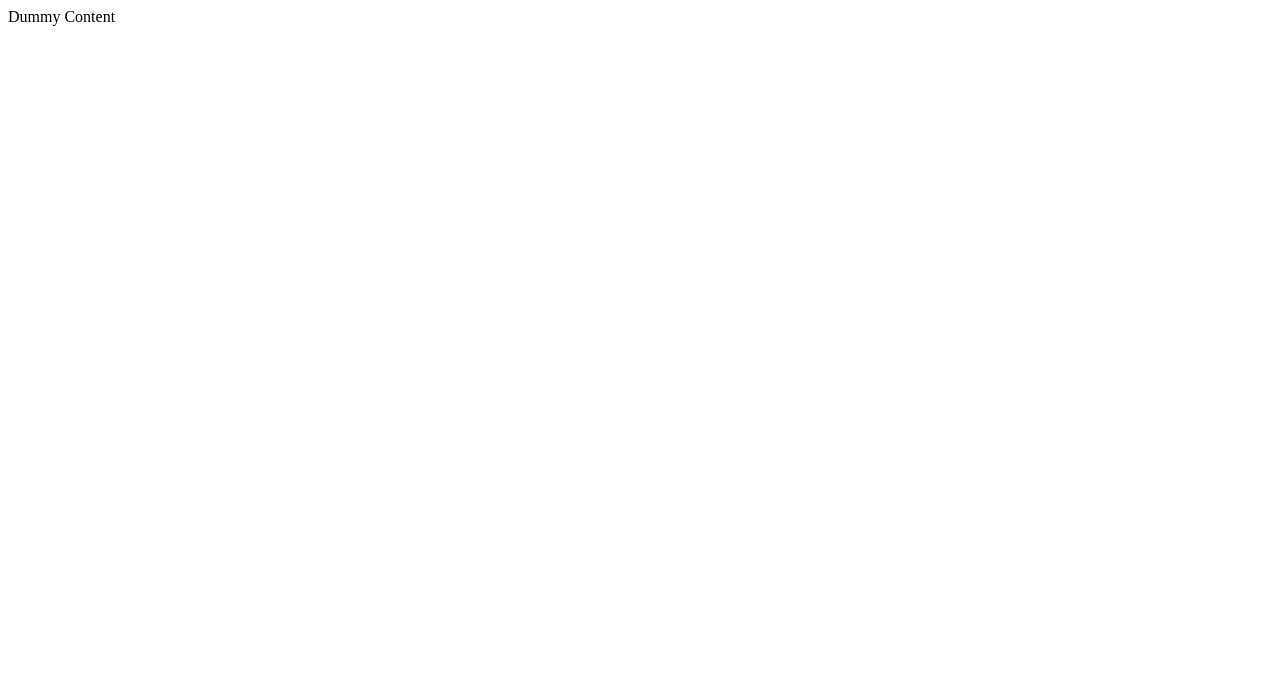
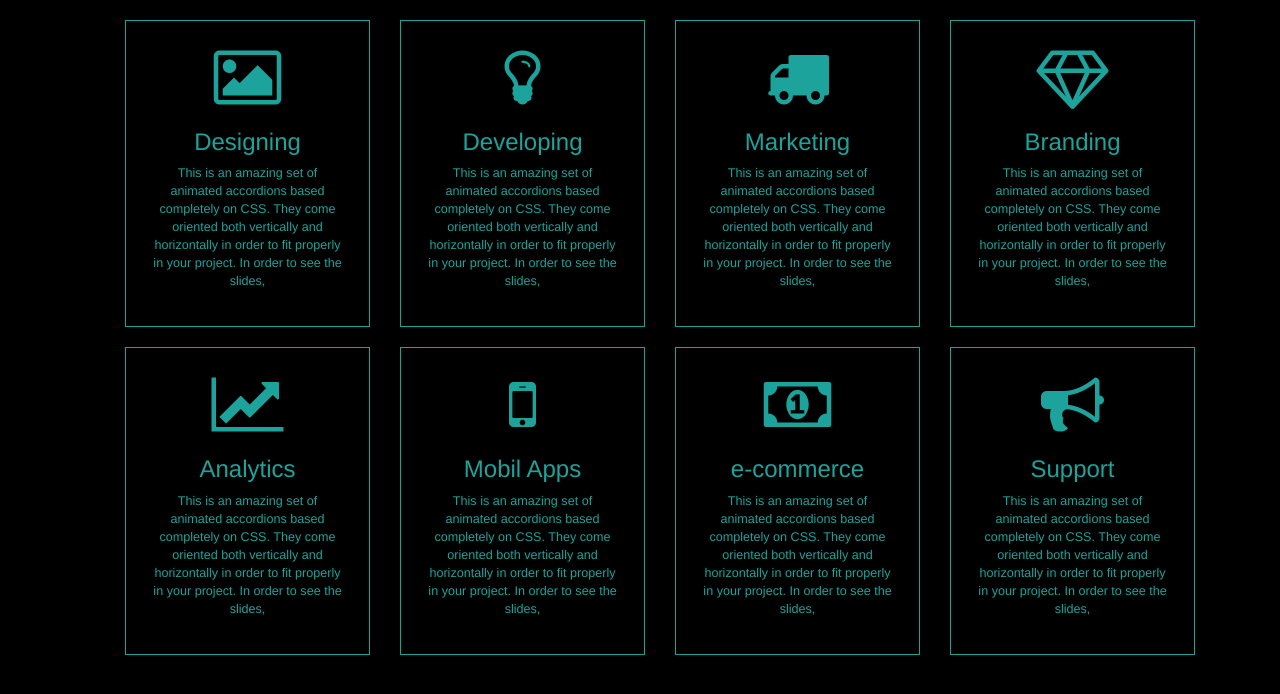
Before and after one commit to rajeevshukla/rajeevshukla.github.io, a plain HTML site: page index.html in a window 1280 px wide. Drawn offline with nearby package versions, Linux system fonts and the light colour scheme; files that its build step writes are made by us from their sources.

Commit message:
Adding website

```diff
--- a/index.html
+++ b/index.html
@@ -1,9 +1,143 @@
-<DockType html5!>
-<html>
+<link href="//maxcdn.bootstrapcdn.com/bootstrap/4.0.0/css/bootstrap.min.css" rel="stylesheet" id="bootstrap-css">
+<script src="//maxcdn.bootstrapcdn.com/bootstrap/4.0.0/js/bootstrap.min.js"></script>
+<script src="//cdnjs.cloudflare.com/ajax/libs/jquery/3.2.1/jquery.min.js"></script>
+<!------ Include the above in your HEAD tag ---------->
+
+<!DOCTYPE html>
+<html lang="en" >
+
 <head>
-<title>Rajeev Shukla' github page</title>
+  <meta charset="UTF-8">
+  <title>Welcome to Rajeev's github website</title>
+  <link rel="stylesheet" href="css/style.css">
+  <!-- Latest compiled and minified CSS -->
+<link rel="stylesheet" href="https://maxcdn.bootstrapcdn.com/bootstrap/3.3.7/css/bootstrap.min.css">
+<!-- jQuery library -->
+<script src="https://ajax.googleapis.com/ajax/libs/jquery/3.3.1/jquery.min.js"></script>
+<!-- Latest compiled JavaScript -->
+<script src="https://maxcdn.bootstrapcdn.com/bootstrap/3.3.7/js/bootstrap.min.js"></script>
+<!-- Font Awesome -->
+<link rel="stylesheet" href="https://maxcdn.bootstrapcdn.com/font-awesome/4.7.0/css/font-awesome.min.css">
+	<link rel="stylesheet" href="css/style.css">
+
+
 </head>
+
 <body>
-Dummy Content
+<div class="container">
+	<div class="row">
+	<ul>
+		<div class="col-lg-3 col-md-3 col-sm-12 col-xs-12 Services-tab  item">
+			<div class="folded-corner service_tab_1">
+				<div class="text">
+					<i class="fa fa-image fa-5x fa-icon-image"></i>
+						<p class="item-title">
+								<h3> Designing</h3>
+							</p><!-- /.item-title -->
+					<p>
+						This is an amazing set of animated accordions based completely on CSS. They come oriented both vertically and horizontally in order to fit properly in your project. In order to see the slides,
+					</p>
+				</div>
+			</div>
+	    </div>
+		<div class="col-lg-3 col-md-3 col-sm-12 col-xs-12 Services-tab item">
+			<div class="folded-corner service_tab_1">
+				<div class="text">
+					<i class="fa fa-lightbulb-o fa-5x fa-icon-image" ></i>
+						<p class="item-title">
+							<h3> Developing</h3>
+						</p><!-- /.item-title -->
+						<p>
+							This is an amazing set of animated accordions based completely on CSS. They come oriented both vertically and horizontally in order to fit properly in your project. In order to see the slides,
+					</p>
+				</div>
+			</div>
+		</div>
+		<div class="col-lg-3 col-md-3 col-sm-12 col-xs-12 Services-tab item">
+			<div class="folded-corner service_tab_1">
+				<div class="text">
+					<i class="fa fa-truck fa-5x fa-icon-image"></i>
+						<p class="item-title">
+							<h3> Marketing</h3>
+						</p><!-- /.item-title -->
+					<p>
+						This is an amazing set of animated accordions based completely on CSS. They come oriented both vertically and horizontally in order to fit properly in your project. In order to see the slides,
+					</p>
+				</div>
+			</div>
+		</div>
+		<div class="col-lg-3 col-md-3 col-sm-12 col-xs-12 Services-tab item">
+			<div class="folded-corner service_tab_1">
+				<div class="text">
+					<i class="fa fa-diamond fa-5x fa-icon-image"></i>
+						<p class="item-title">
+							<h3> Branding</h3>
+						</p><!-- /.item-title -->
+					<p>
+						This is an amazing set of animated accordions based completely on CSS. They come oriented both vertically and horizontally in order to fit properly in your project. In order to see the slides,
+					</p>
+				</div>
+			</div>
+		</div>
+		<div class="col-lg-3 col-md-3 col-sm-12 col-xs-12 Services-tab item">
+			<div class="folded-corner service_tab_1">
+			<div class="text">
+				<i class="fa fa-line-chart fa-5x fa-icon-image"></i>
+					<p class="item-title">
+						<h3>Analytics</h3>
+					</p><!-- /.item-title -->
+					<p>
+						This is an amazing set of animated accordions based completely on CSS. They come oriented both vertically and horizontally in order to fit properly in your project. In order to see the slides,
+					</p>
+				</div>
+			</div>
+		</div>
+		<div class="col-lg-3 col-md-3 col-sm-12 col-xs-12 Services-tab item">
+			<div class="folded-corner service_tab_1">
+				<div class="text">
+					<i class="fa fa-mobile fa-5x fa-icon-image"></i>
+						<p class="item-title">
+							<h3>Mobil Apps</h3>
+						</p><!-- /.item-title -->
+					<p>
+						This is an amazing set of animated accordions based completely on CSS. They come oriented both vertically and horizontally in order to fit properly in your project. In order to see the slides,
+					</p>
+				</div>
+			</div>
+		</div>
+		<div class="col-lg-3 col-md-3 col-sm-12 col-xs-12 Services-tab item">
+				<div class="folded-corner service_tab_1">
+					<div class="text">
+						<i class="fa fa-money fa-5x fa-icon-image"></i>
+							<p class="item-title">
+								<h3> e-commerce</h3>
+							</p><!-- /.item-title -->
+						<p>
+							This is an amazing set of animated accordions based completely on CSS. They come oriented both vertically and horizontally in order to fit properly in your project. In order to see the slides,
+						</p>
+				</div>
+			</div>
+		</div>
+		<div class="col-lg-3 col-md-3 col-sm-12 col-xs-12 Services-tab item">
+			<div class="folded-corner service_tab_1">
+				<div class="text">
+					<i class="fa fa-bullhorn fa-5x fa-icon-image"></i>
+						<p class="item-title">
+							<h3> Support</h3>
+						</p><!-- /.item-title -->
+					<p>
+						This is an amazing set of animated accordions based completely on CSS. They come oriented both vertically and horizontally in order to fit properly in your project. In order to see the slides,
+					</p>
+				</div>
+			</div>
+		</div>
+	   </ul>
+	</div>
+</div>
+
+
+
+
+
 </body>
 </html>
--- /dev/null
+++ b/style/style.css
@@ -0,0 +1,94 @@
+body {
+ background:#000000 !important;
+}
+
+/*
+
+*/
+
+h3 {
+  color: rgba(31,181,172,.9);
+}
+.text{
+	color: rgba(31,181,172,.9);
+	text-align: center;
+}
+
+
+.folded-corner:hover .text{
+	visibility: visible;
+	color: #000000;;
+}
+.Services-tab{
+	margin-top:20px;
+
+
+}
+
+/*
+  nav link items
+*/
+.folded-corner{
+  padding: 25px 25px;
+  position: relative;
+  font-size: 90%;
+  text-decoration: none;
+  color: #999;
+  background: transparent;
+  transition: all ease .5s;
+  border: 1px solid rgba(31,181,172,.9);
+}
+.folded-corner:hover{
+	background-color: rgba(31,181,172,.9);
+}
+
+/*
+  paper fold corner
+*/
+
+.folded-corner:before {
+  content: "";
+  position: absolute;
+  top: 0;
+  right: 0;
+  border-style: solid;
+  border-width: 0 0px 0px 0;
+  border-color: #ddd #000;
+  transition: all ease .3s;
+}
+
+/*
+  on li hover make paper fold larger
+*/
+.folded-corner:hover:before {
+	background-color: #D00003;
+  border-width: 0 50px 50px 0;
+  border-color: #eee #000;
+
+}
+
+.service_tab_1{
+	background-color: #000;
+}
+.service_tab_1:hover .fa-icon-image{
+    color: #000;
+    transform: rotate(360deg) scale(1.5);
+}
+
+
+.fa-icon-image{
+	color: rgba(31,181,172,.9);
+	display: inline-block;
+    font-style: normal;
+    font-variant: normal;
+    font-weight: normal;
+    line-height: 1;
+    font-size-adjust: none;
+    font-stretch: normal;
+    -moz-font-feature-settings: normal;
+    -moz-font-language-override: normal;
+    text-rendering: auto;
+    transition: all .65s linear 0s;
+    text-align: center;
+    transition: all 1s cubic-bezier(.99,.82,.11,1.41);
+}
```
